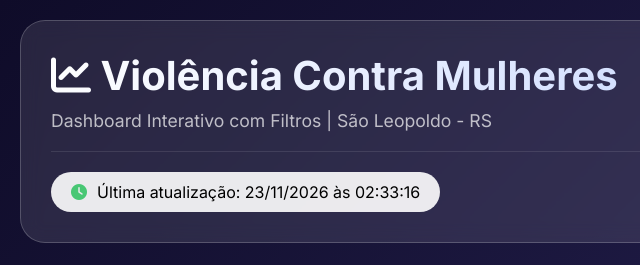
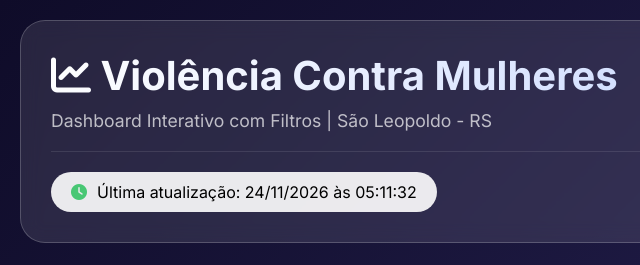
Before and after one commit to mathmoraesdev/dashboard-monitoramento-violencia-contra-a-mulher, a plain HTML site: page index.html in a window 1280 px wide. Shown: the top 265 px of the page, 0-640 px from the left. Drawn offline with nearby package versions, Linux system fonts and the light colour scheme; some packages are replaced by stand-ins of ours; a script that the page names is missing.

Commit message:
🔄 Atualização automática - 24/11/2026 05:11:32 (Horário de Brasília)

```diff
--- a/index.html
+++ b/index.html
@@ -87,7 +87,7 @@
                 <h1><i class="fas fa-chart-line"></i> Violência Contra Mulheres</h1>
                 <div class="subtitle">Dashboard Interativo com Filtros | São Leopoldo - RS</div>
                 <div class="update-info">
-                    <div class="update-time"><i class="fas fa-clock"></i><span>Última atualização: 23/11/2026 às 02:33:16</span></div>
+                    <div class="update-time"><i class="fas fa-clock"></i><span>Última atualização: 24/11/2026 às 05:11:32</span></div>
                     <div>
                         <button class="refresh-btn" onclick="location.reload()"><i class="fas fa-sync-alt"></i> Atualizar</button>
                         <button class="btn-export" onclick="exportarCSV()"><i class="fas fa-file-csv"></i> Exportar CSV</button>
```
Also changed, not shown: 1 other file.
